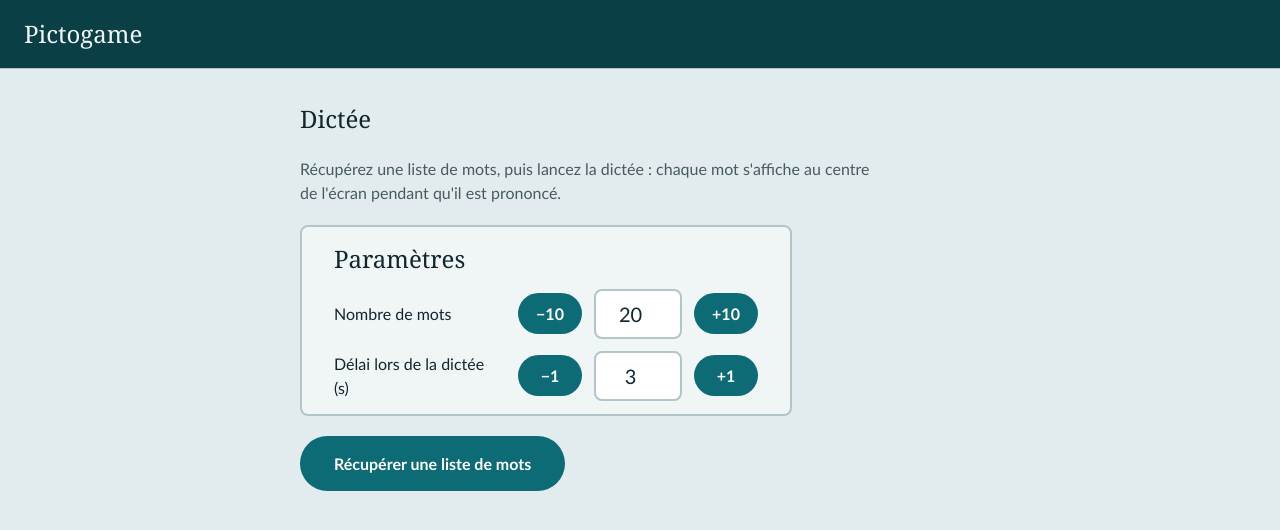
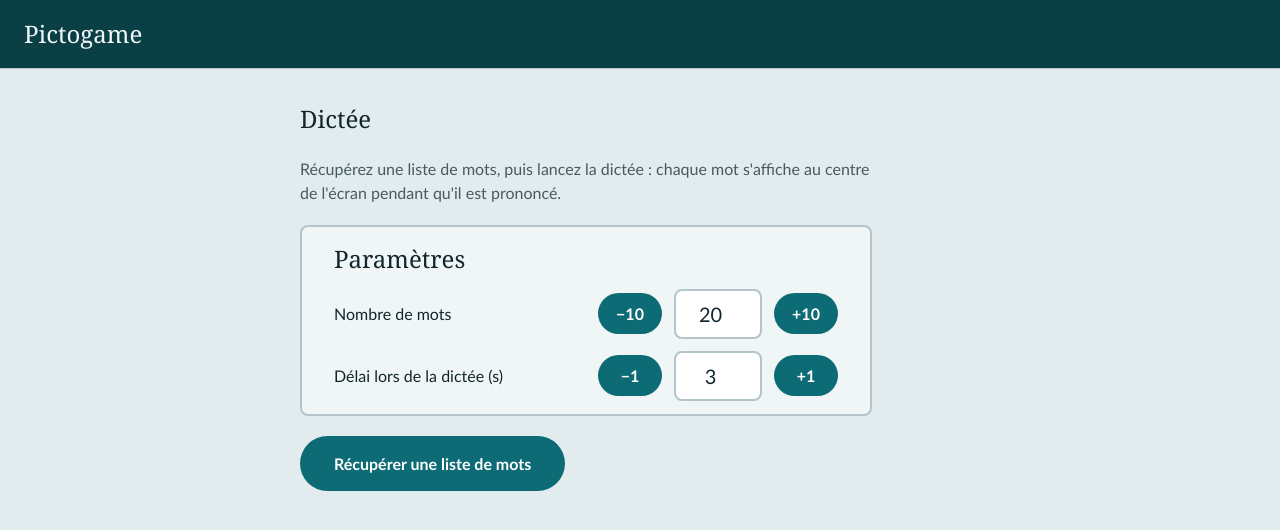
Before and after one commit to Atneyo/pictogame, a React (Vite) app in the folder frontend/: page /dictation in a window 1280 px wide. Shown: the top 530 px of the page. Built offline with nearby package versions, Linux system fonts and the light colour scheme.

Commit message:
fix: update parameter label width

```diff
--- a/frontend/src/components/NumberParameter.module.css
+++ b/frontend/src/components/NumberParameter.module.css
@@ -6,9 +6,10 @@
 }
 
 .parameterLabel {
-  width: 10rem;
+  width: 15rem;
   color: var(--color-text);
   margin-right: 0.75rem;
+  overflow-wrap: break-word;
 }
 
 .parameterInput {
```
